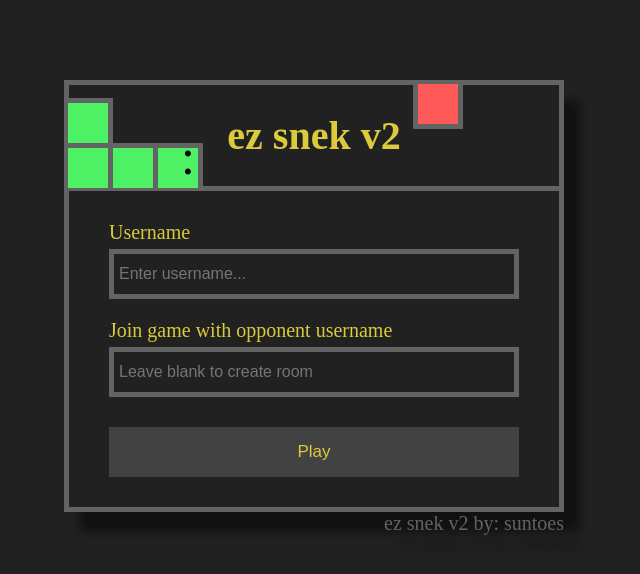
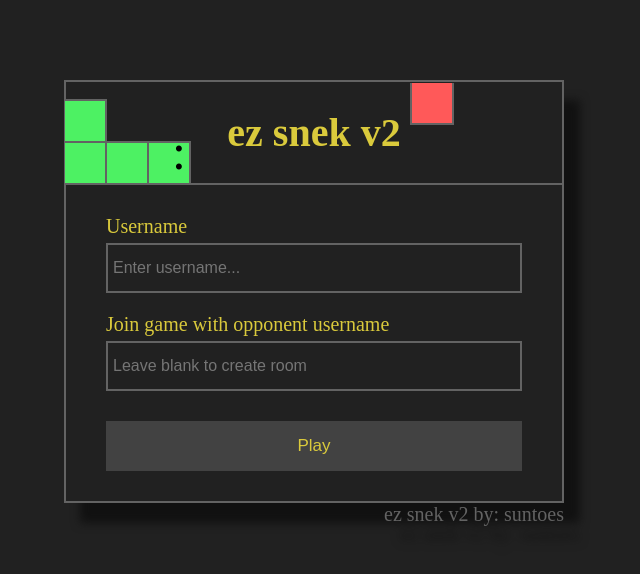
Before and after one commit to suntoes/ez-snek-online, a website: page public/index.html in a window 1280 px wide. Shown: the whole page, without its empty margins (326-966 px from the left). Drawn offline with nearby package versions, Linux system fonts and the light colour scheme; no server answers.

Commit message:
new index ui

```diff
--- a/public/css/style.css
+++ b/public/css/style.css
@@ -53,14 +53,14 @@ a {
 	text-align: center;
 	background: #212121;
 	box-sizing: border-box;
-    border: 5px solid #636363;
+    border: 2px solid #636363;
 }
 
 .poster {
 	flex-direction: column;
 	position: absolute;
 	z-index: 5;
-	margin-top: 13px;
+	margin-top: 17px;
 	margin-left: -1px;
 }
 
@@ -73,8 +73,8 @@ h1 {
 	background-color: #4df163;
 	height: 40px;
 	width: 40px;
-	border-top: 5px solid #636363;
-	border-right: 5px solid #636363;
+	border-top: 2px solid #636363;
+	border-right: 2px solid #636363;
 }
 
 .apple {
@@ -82,10 +82,10 @@ h1 {
 	background-color: #ff5959;
 	height: 40px;
 	width: 40px;
-	border-left: 5px solid #636363;
-	border-bottom: 5px solid #636363;
-	border-right: 5px solid #636363;
-	margin-top: -104px;
+	border-left: 2px solid #636363;
+	border-bottom: 2px solid #636363;
+	border-right: 2px solid #636363;
+	margin-top: -100px;
 	margin-left: 345px;
 }
 
@@ -97,18 +97,18 @@ h1 {
 }
 
 .body {
-	margin-left: 45px;
-	margin-top: -45px;
+	margin-left: 42px;
+	margin-top: -42px;
 }
 
 .head {
-	margin-left: 90px;
-	margin-top: -45px;
+	margin-left: 84px;
+	margin-top: -42px;
 }
 
 .join-main {
 	box-sizing: border-box;
-    border: 5px solid #636363;
+    border: 2px solid #636363;
 	border-top: none;
 	padding: 30px 40px;
 	background: #212121;
@@ -127,7 +127,7 @@ h1 {
 	font-size: 16px;
 	padding: 5px;
 	box-sizing: border-box;
-	border: 5px solid #636363;
+	border: 2px solid #636363;
 	color:#eaeaea;
 	background-color: #212121;
 	height: 50px;
```
